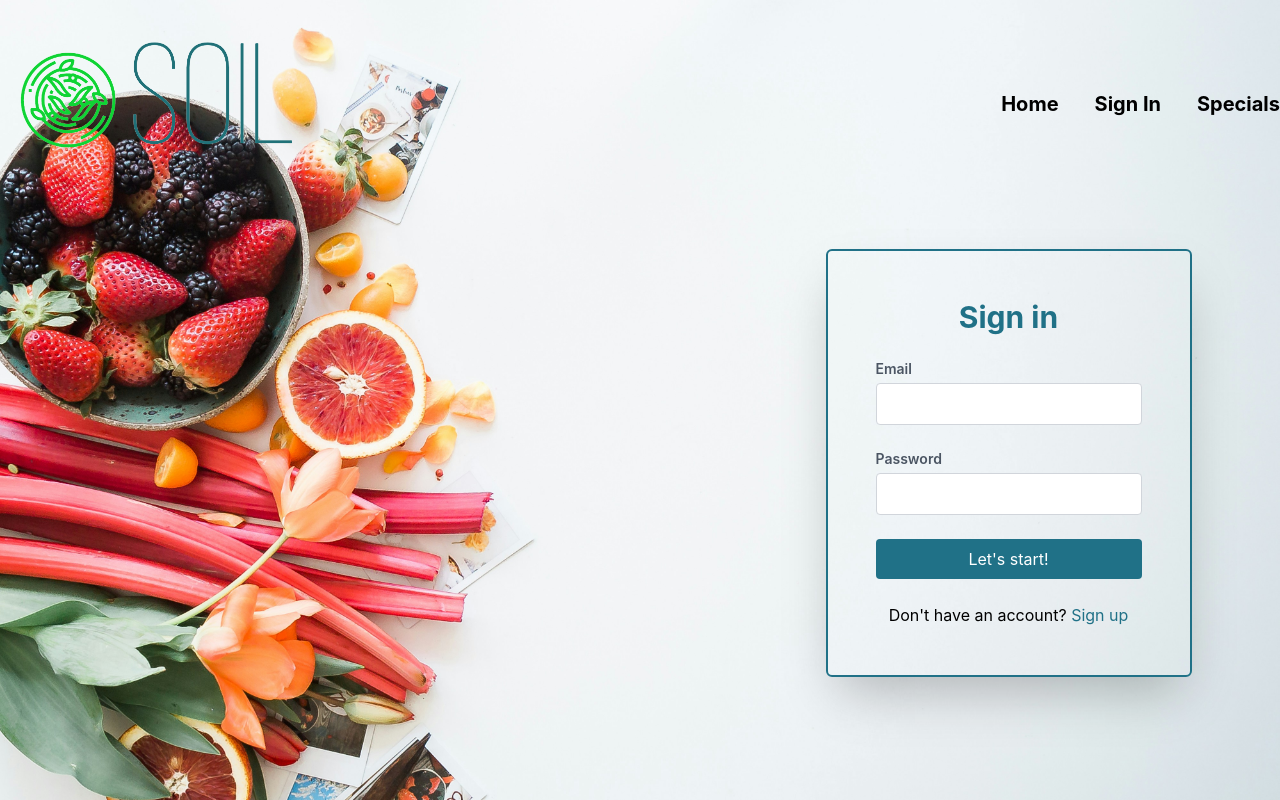
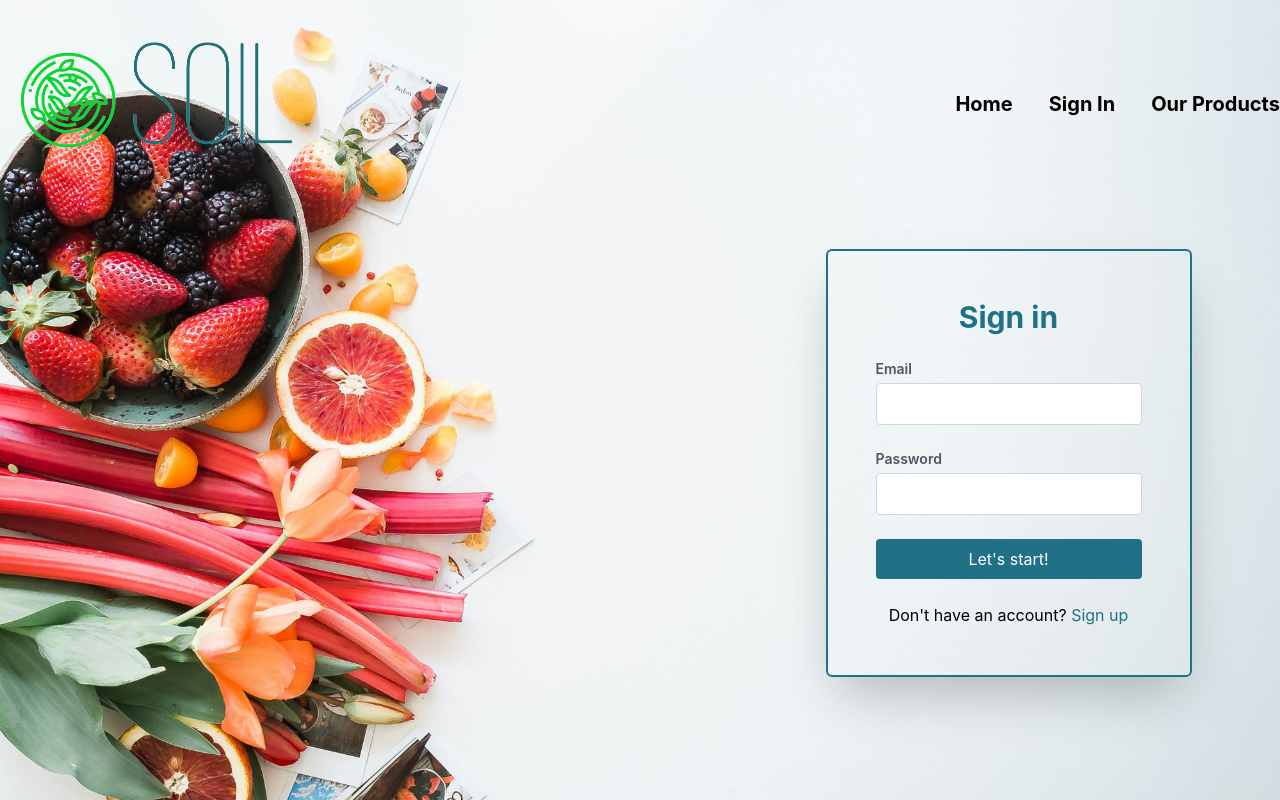
Before and after one commit to AbhiRaa/SOIL, a React (Create React App) app in the folder soil-organic/: page /signin in a window 1280 px wide. Built offline with nearby package versions, Linux system fonts and the light colour scheme.

Commit message:
changed from specials to our products

```diff
--- a/soil-organic/src/components/NavigationBar.js
+++ b/soil-organic/src/components/NavigationBar.js
@@ -30,7 +30,7 @@ function NavigationBar() {
             <Link to="/signin">Sign In</Link>
             </li>
             <li>
-            <Link to="/specials">Specials</Link>
+            <Link to="/specials">Our Products</Link>
             </li>
           </ul>
         </header>
--- a/soil-organic/src/pages/Specials.js
+++ b/soil-organic/src/pages/Specials.js
@@ -23,18 +23,14 @@ function Specials() {
       </div>
       {/* <div className="bg-specialsPage bg-cover w-full"> */}
       <div>
-        <h1 className="text-7xl pb-3 text-custom-green">Weekly Specials</h1>
+        <h1 className="text-7xl pb-3 text-custom-green">Our Products</h1>
       </div>
       <div>
         <p className="text-primary font-bold text-lg mt-4">
-          Welcome to our Weekly Specials! Every week,
-          we handpick top-quality organic products and offer them at exclusive discounts
-          just for you. Explore a variety of fresh, sustainably sourced items—from vibrant
-          fruits and vegetables to wholesome dairy and pantry essentials—at prices that are too
-          good to miss. Whether you're stocking up on staples or trying something new,
-          our specials are designed to give you the best of organic goodness without
-          stretching your budget.
-          Dive into this week's deals and discover your new favorite products!
+          Explore our offerings and find everything from crisp, locally-grown vegetables to artisanal breads,
+          all-natural dairy products, and ethically-raised meats. Our commitment to sustainability means every purchase supports not only your
+          health but also the well-being of the environment and local farming communities.
+          Shop with us today and experience the purity of nature with every bite. Discover the true taste of organic goodness!
         </p>
       </div>
       {/* </div> */}
```
